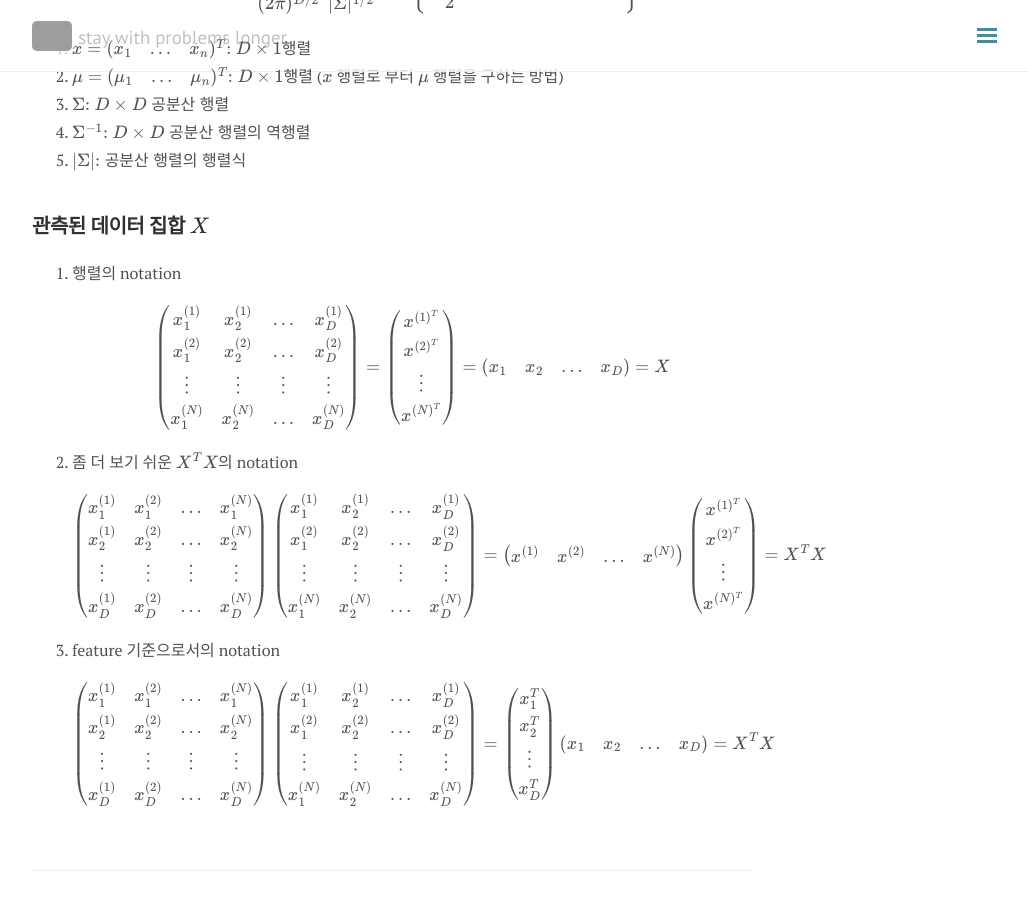
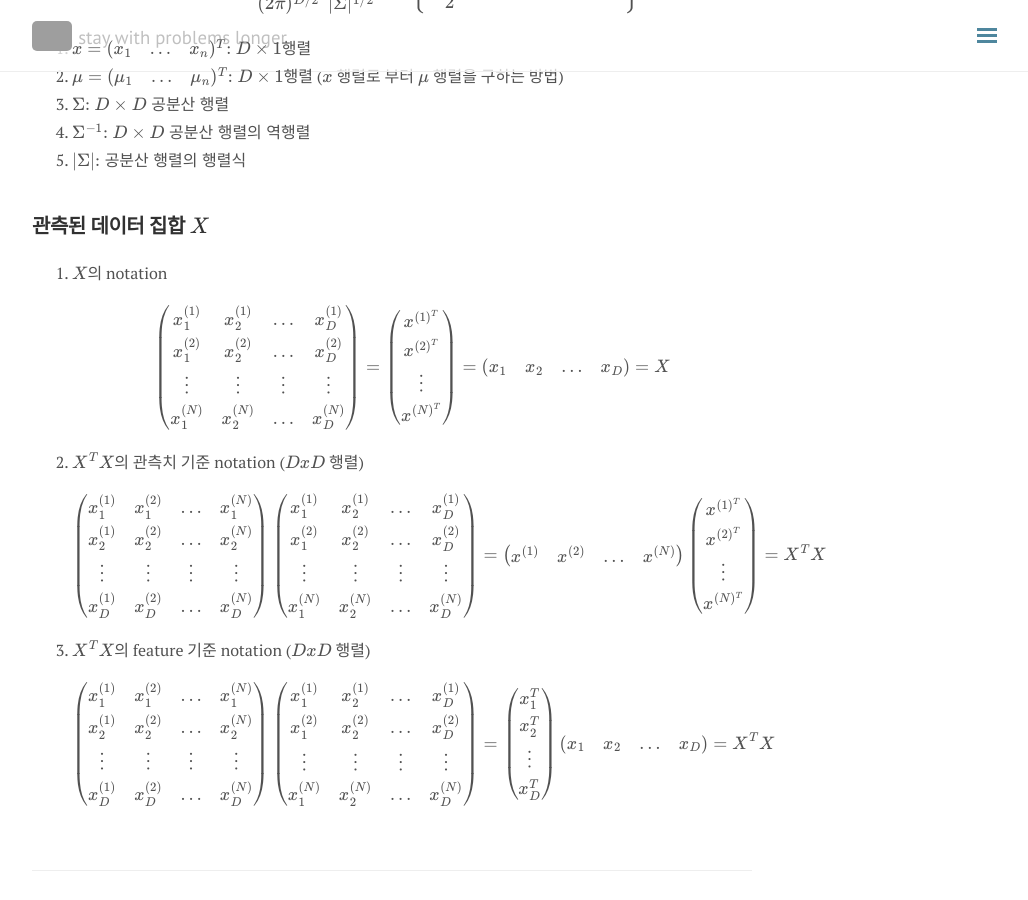
Before and after one commit to seokhoonj/seokhoonj.github.io, a Jekyll site: the page built from _posts/Math/2018-09-28-Math-gaussian_distribution.md, in a window 1280 px wide and 900 px high, scrolled down 746 px. Shown: the whole window, without its empty margins (248-1276 px from the left). Built offline with Jekyll 4.4.1, drawn with Linux system fonts in a browser that asks for light colours; nearby versions of some CDN libraries; formulas are drawn with MathJax 3; comment, search, counter and statistics services are not loaded; grey boxes are pictures that could not be loaded.

Commit message:
add _posts

```diff
--- a/_posts/Math/2018-09-28-Math-gaussian_distribution.md
+++ b/_posts/Math/2018-09-28-Math-gaussian_distribution.md
@@ -28,9 +28,9 @@ comments: false
 5. $\|\Sigma\| \text{: 공분산 행렬의 행렬식}$
 
 ## 관측된 데이터 집합 $X$
-1. 행렬의 notation
+1. $X$의  notation
 \\( \begin{pmatrix} x\_1^{(1)} & x\_2^{(1)} & \ldots & x\_D^{(1)} \\\\ x\_1^{(2)} & x\_2^{(2)} & \ldots & x\_D^{(2)} \\\\ \vdots & \vdots & \vdots & \vdots \\\\ x\_1^{(N)} & x\_2^{(N)} & \ldots & x\_D^{(N)} \end{pmatrix} = \left(\begin{array}{c} x^{(1)^T} \\\\ x^{(2)^T} \\\\ \vdots \\\\ x^{(N)^T} \end{array}\right) = \left(\begin{array}{cccc} x\_1 & x\_2 & \ldots & x\_D \end{array}\right) = X \\)
-2. 좀 더 보기 쉬운 $X^T X$의 notation
+2. $X^T X$의 관측치 기준 notation ($DxD$ 행렬)
 \\( \begin{pmatrix} x\_1^{(1)} & x\_1^{(2)} & \ldots & x\_1^{(N)} \\\\ x\_2^{(1)} & x\_2^{(2)} & \ldots & x\_2^{(N)} \\\\ \vdots  & \vdots & \vdots & \vdots \\\\ x\_D^{(1)} & x\_D^{(2)} & \ldots & x\_D^{(N)}  \end{pmatrix} \begin{pmatrix} x\_1^{(1)} & x\_2^{(1)} & \ldots & x\_D^{(1)} \\\\ x\_1^{(2)} & x\_2^{(2)} & \ldots & x\_D^{(2)} \\\\ \vdots  & \vdots  & \vdots & \vdots \\\\ x\_1^{(N)} & x\_2^{(N)} & \ldots & x\_D^{(N)} \end{pmatrix} = \left(\begin{array}{cccc} x^{(1)} & x^{(2)} & \ldots & x^{(N)} \end{array}\right) \left(\begin{array}{c} x^{(1)^T} \\\\ x^{(2)^T} \\\\ \vdots \\\\ x^{(N)^T} \end{array}\right) = X^T X \\)
-3. feature 기준으로서의 notation
+3. $X^T X$의 feature 기준 notation ($DxD$ 행렬)
 \\( \begin{pmatrix} x\_1^{(1)} & x\_1^{(2)} & \ldots & x\_1^{(N)} \\\\ x\_2^{(1)} & x\_2^{(2)} & \ldots & x\_2^{(N)} \\\\ \vdots & \vdots & \vdots & \vdots \\\\ x\_D^{(1)} & x\_D^{(2)} & \ldots & x\_D^{(N)}  \end{pmatrix} \begin{pmatrix} x\_1^{(1)} & x\_2^{(1)} & \ldots & x\_D^{(1)} \\\\ x\_1^{(2)} & x\_2^{(2)} & \ldots & x\_D^{(2)} \\\\ \vdots  & \vdots  & \vdots & \vdots \\\\ x\_1^{(N)} & x\_2^{(N)} & \ldots & x\_D^{(N)} \end{pmatrix} = \left(\begin{array}{c} x\_1^T \\\\ x\_2^T \\\\ \vdots \\\\ x\_D^T \end{array}\right) \left(\begin{array}{cccc} x\_1 & x\_2 & \ldots & x\_D \end{array}\right) = X^T X \\)
```
